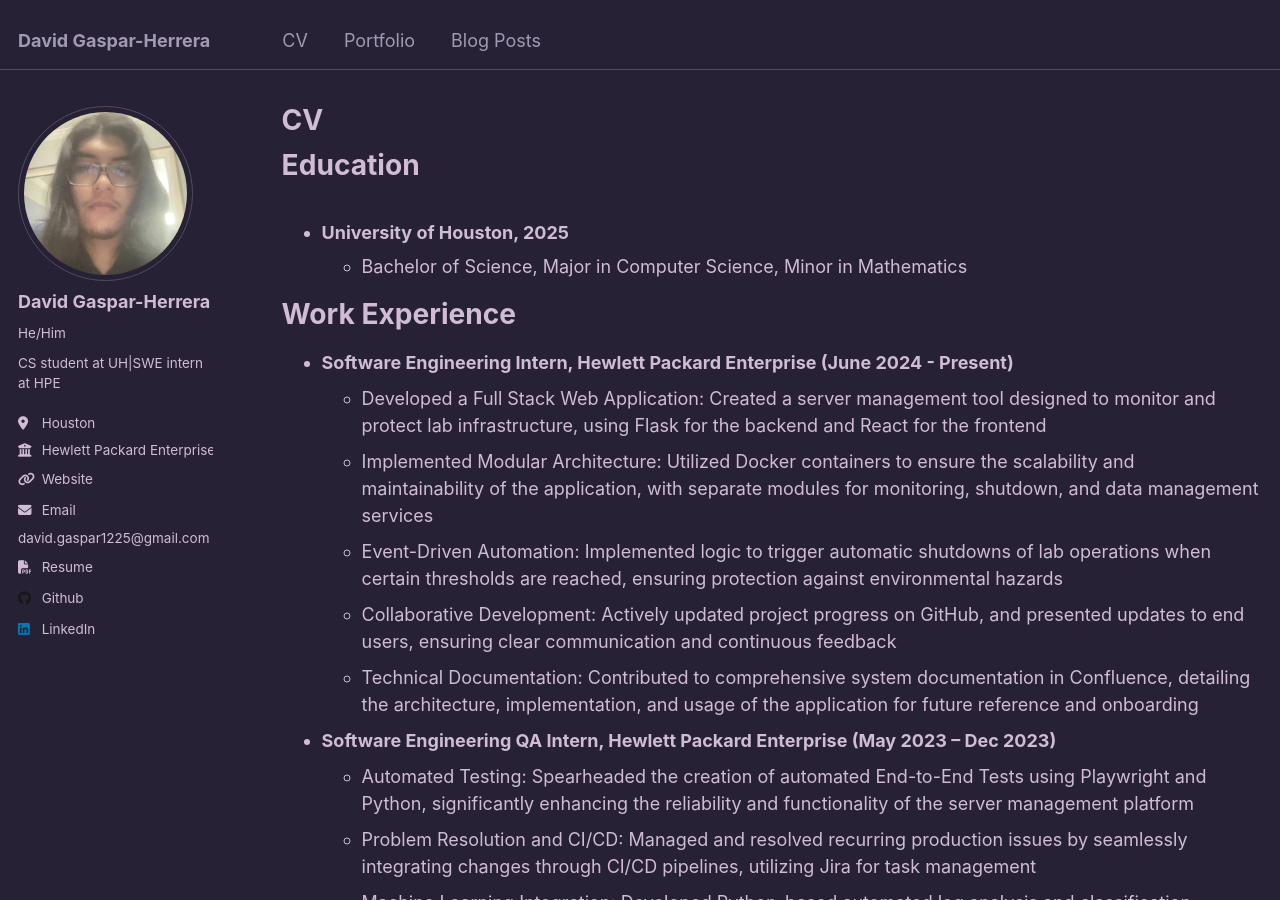
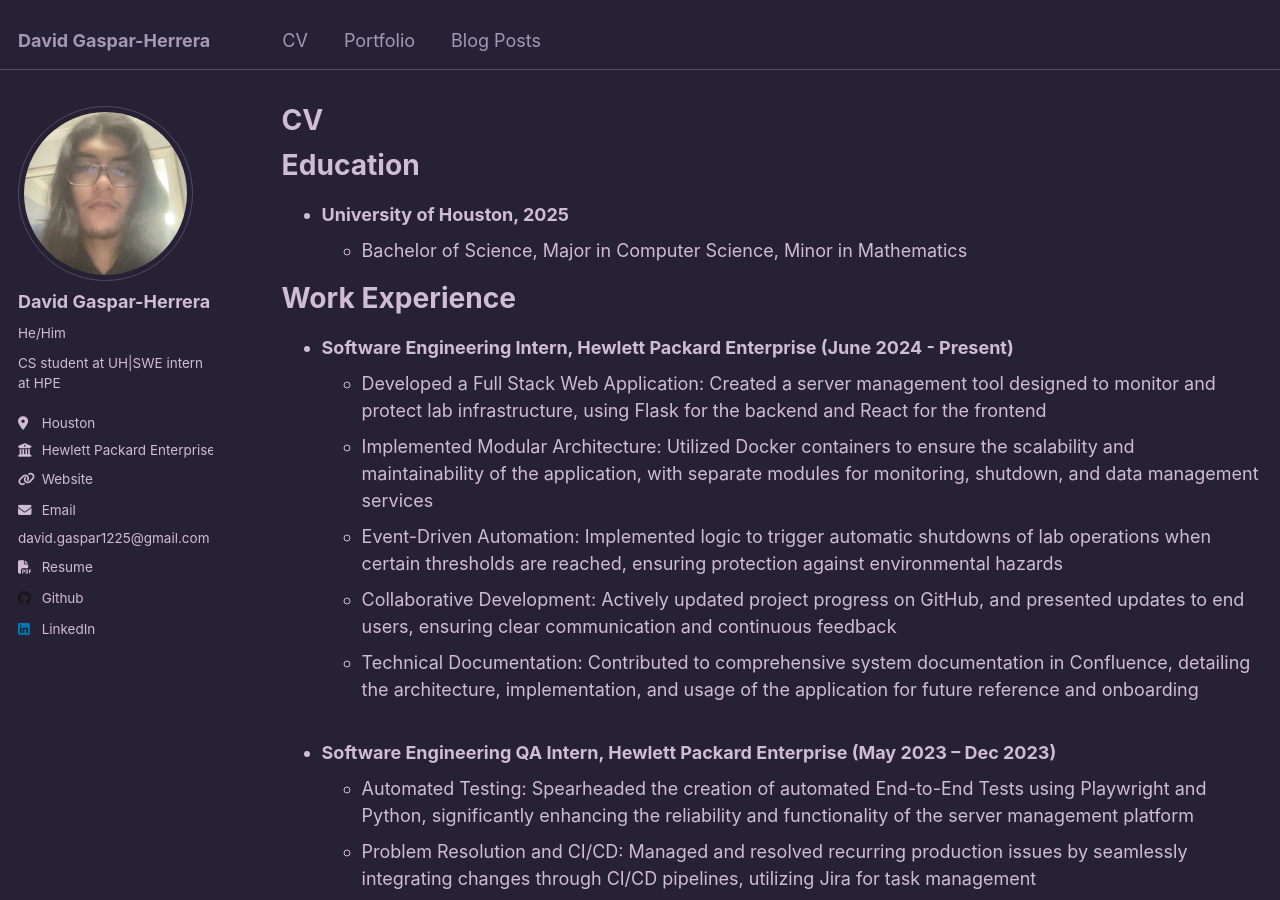
Before and after one commit to David-Gaspar-H/david-gaspar-h.github.io, a Jekyll site: the page built from _pages/cv.md, in a window 1280 px wide and 900 px high. Built offline with Jekyll 4.4.1, drawn with Linux system fonts in a browser that asks for light colours.

Commit message:
Update cv.md

```diff
--- a/_pages/cv.md
+++ b/_pages/cv.md
@@ -8,7 +8,7 @@ redirect_from:
 ---
 
 # Education
-- ### **University of Houston, 2025**
+- **University of Houston, 2025**
   - Bachelor of Science, Major in Computer Science, Minor in Mathematics
 
 # Work Experience
@@ -18,12 +18,12 @@ redirect_from:
   - Event-Driven Automation: Implemented logic to trigger automatic shutdowns of lab operations when certain thresholds are reached, ensuring protection against environmental hazards
   - Collaborative Development: Actively updated project progress on GitHub, and presented updates to end users, ensuring clear communication and continuous feedback
   - Technical Documentation: Contributed to comprehensive system documentation in Confluence, detailing the architecture, implementation, and usage of the application for future reference and onboarding
-
+<br/><br/>
 - **Software Engineering QA Intern, Hewlett Packard Enterprise (May 2023 – Dec 2023)**
   - Automated Testing: Spearheaded the creation of automated End-to-End Tests using Playwright and Python, significantly enhancing the reliability and functionality of the server management platform
   - Problem Resolution and CI/CD: Managed and resolved recurring production issues by seamlessly integrating changes through CI/CD pipelines, utilizing Jira for task management
   - Machine Learning Integration: Developed Python-based automated log analysis and classification systems, applying machine learning techniques to identify log events in failing test cases, thereby improving troubleshooting efficiency
-
+<br/><br/>
 - **Web Developer, Institute of Electrical and Electronics Engineers – University of Houston (Aug 2021 – May 2022)**
   - Website Management: Maintained and enhanced the organization's website, ensuring dynamic and engaging communication of club activities
 
```
